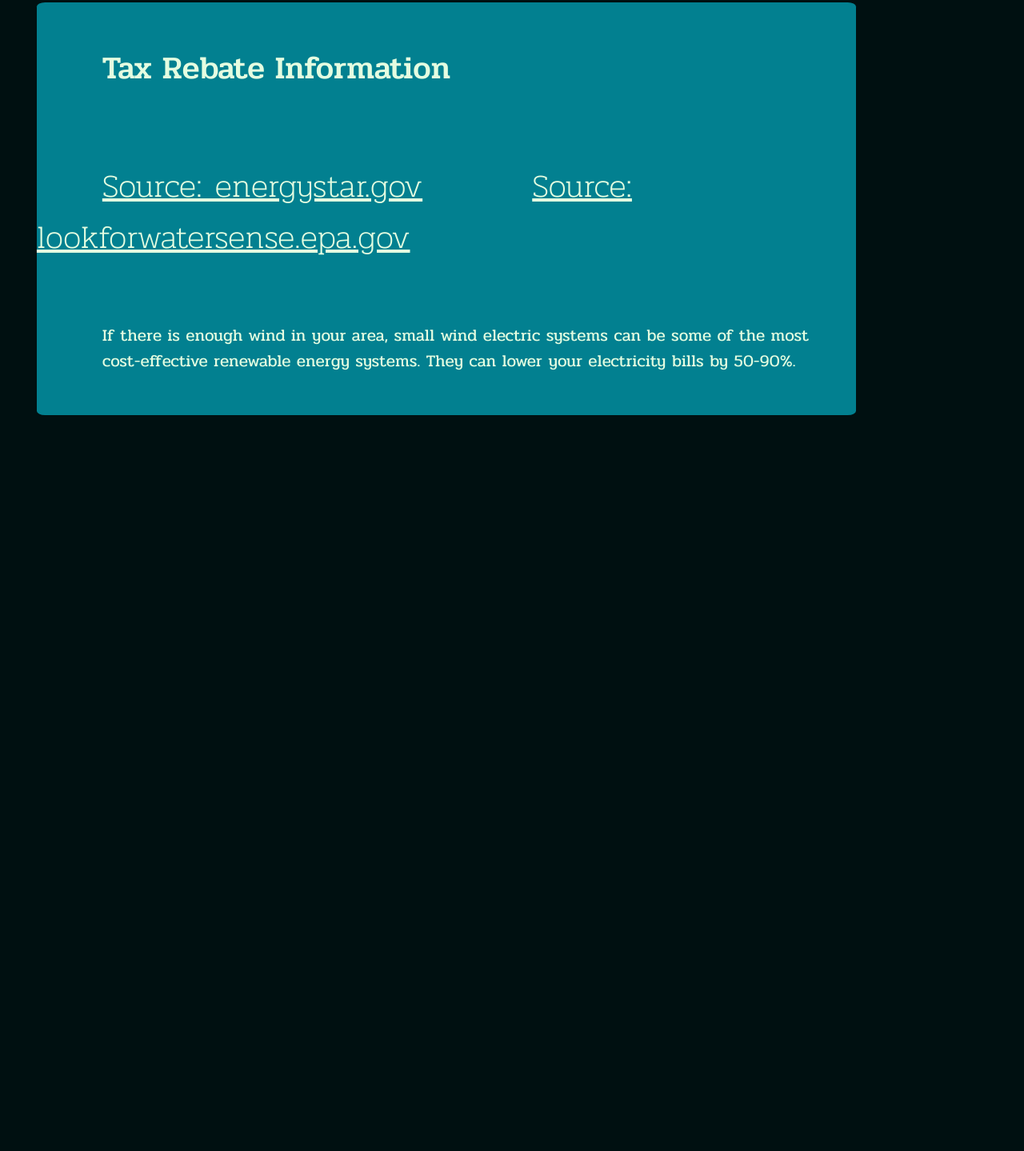
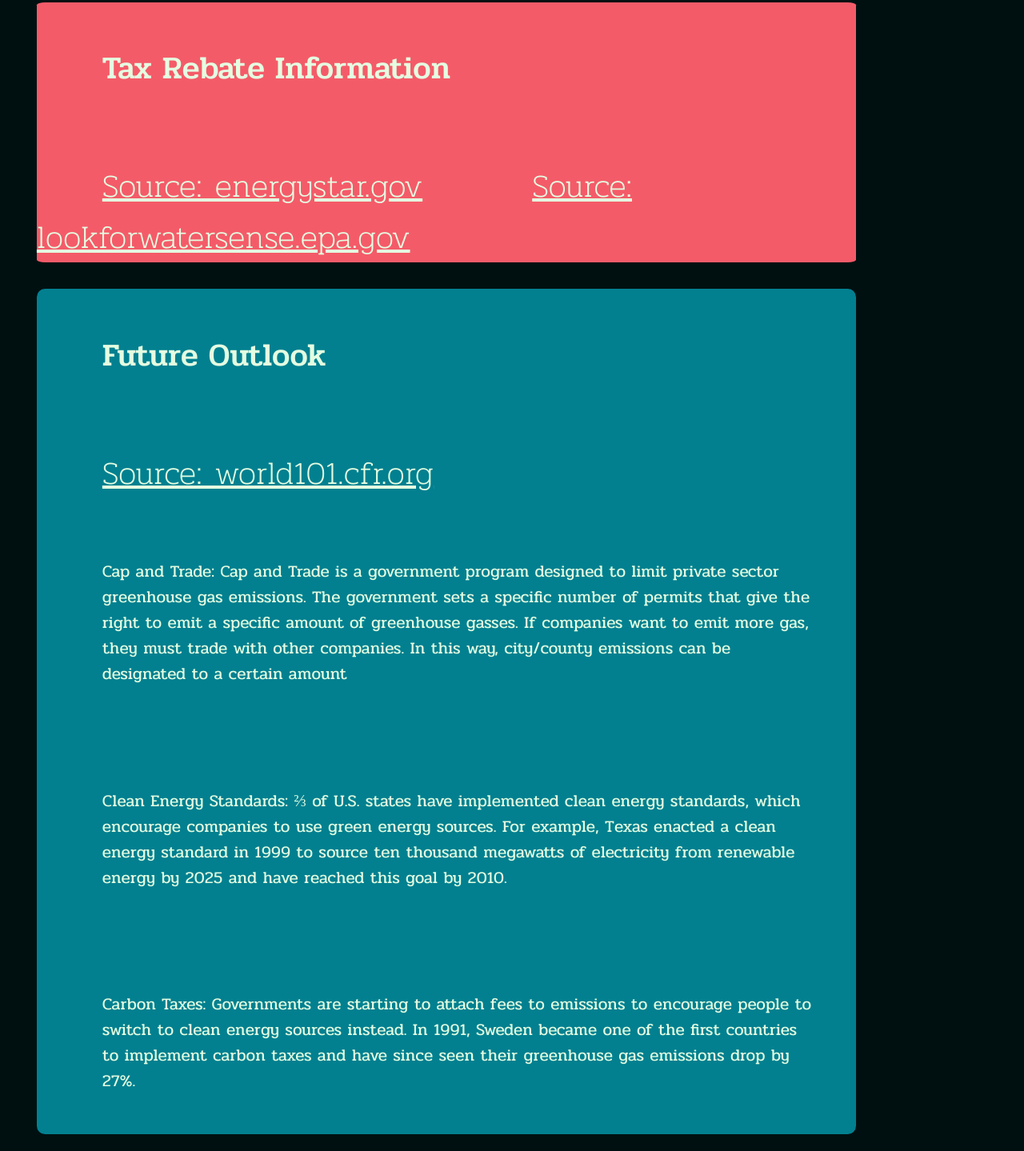
Before and after one commit to PrbhuvN/mindfulenergytsa, a plain HTML site: page comparisons.html in a window 1280 px wide. Shown: the part 2461-3900 px from the top of the page at 80% size. Before the commit the page ends 3000 px from the top, so only its background shows below. Drawn offline with Linux system fonts and the light colour scheme.

Commit message:
push_final

```diff
--- a/comparisons.html
+++ b/comparisons.html
@@ -175,16 +175,26 @@
 
         </p>
         </div>
-        <div class = "indDiv">
+        <div class = "indDiv2">
             <h2>Tax Rebate Information</h2>
 
             <a target="_blank" href = "https://www.energystar.gov/about/federal-tax-credits
             ">Source: energystar.gov</a>
             <a target="_blank" href = "https://www.energystar.gov/about/federal-tax-credits
             ">Source: lookforwatersense.epa.gov</a>
-        <p class = "subText">If there is enough wind in your area, small wind electric systems can be some of the most cost-effective renewable energy systems. They can lower your electricity bills by 50-90%.
+        </div>
+        <div class = "indDiv">
+            <h2>Future Outlook</h2>
 
-        </p>
+            <a target="_blank" href = "https://world101.cfr.org/global-era-issues/climate-change/how-do-governments-combat-climate-change
+            ">Source: world101.cfr.org</a>
+            <p class = "subText">Cap and Trade: Cap and Trade is a government program designed to limit private sector greenhouse gas emissions. The government sets a specific number of permits that give the right to emit a specific amount of greenhouse gasses. If companies want to emit more gas, they must trade with other companies. In this way, city/county emissions can be designated to a certain amount</p>
+            <p class = "subText">Clean Energy Standards: ⅔ of U.S. states have implemented clean energy standards, which encourage companies to use green energy sources. For example, Texas enacted a clean energy standard in 1999 to source ten thousand megawatts of electricity from renewable energy by 2025 and have reached this goal by 2010.
+            </p>
+            <p class = "subText">Carbon Taxes: Governments are starting to attach fees to emissions to encourage people to switch to clean energy sources instead. In 1991, Sweden became one of the first countries to implement carbon taxes and have since seen their greenhouse gas emissions drop by 27%.
+            </p>
+
+
         </div>
     </div>
 
```
Also changed, not shown: credits.html (+8 -0 lines).
